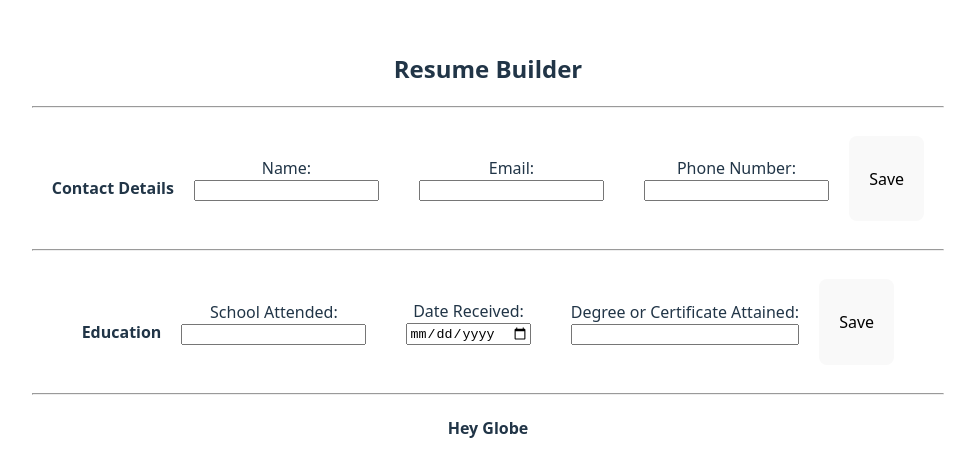
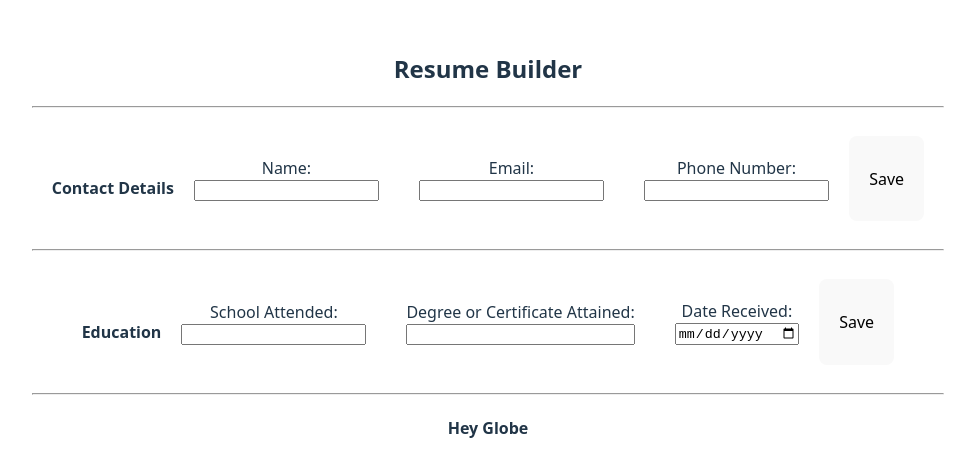
Before and after one commit to mkrell23/odin-CV-Webpage, a React (Vite) app: page / in a window 1280 px wide. Shown: the part 154-630 px from the top of the page, without its empty margins (152-1127 px from the left). Built offline with nearby package versions, Linux system fonts and the light colour scheme.

Commit message:
Date received should be last field in form

```diff
--- a/src/components/education.jsx
+++ b/src/components/education.jsx
@@ -60,17 +60,17 @@ export default function Education(){
                 />
             </label>{' '}
             <label>
+                Degree or Certificate Attained: {' '}
+                <input type="text" name="degree"
+                    value={degree}
+                    onChange={ e => setDegree(e.target.value)}
+                />
+            </label>{' '}
+            <label>
                 Date Received: {' '}
                 <input type="date" name="recievedDate"
                     value={recievedDate}
                     onChange={ e => setRecievedDate(e.target.value)}
-                />
-            </label>{' '}
-            <label>
-                Degree or Certificate Attained: {' '}
-                <input type="text" name="degree"
-                    value={degree}
-                    onChange={ e => setDegree(e.target.value)}
                 />
             </label>{' '}
             <button>Save</button>
```
